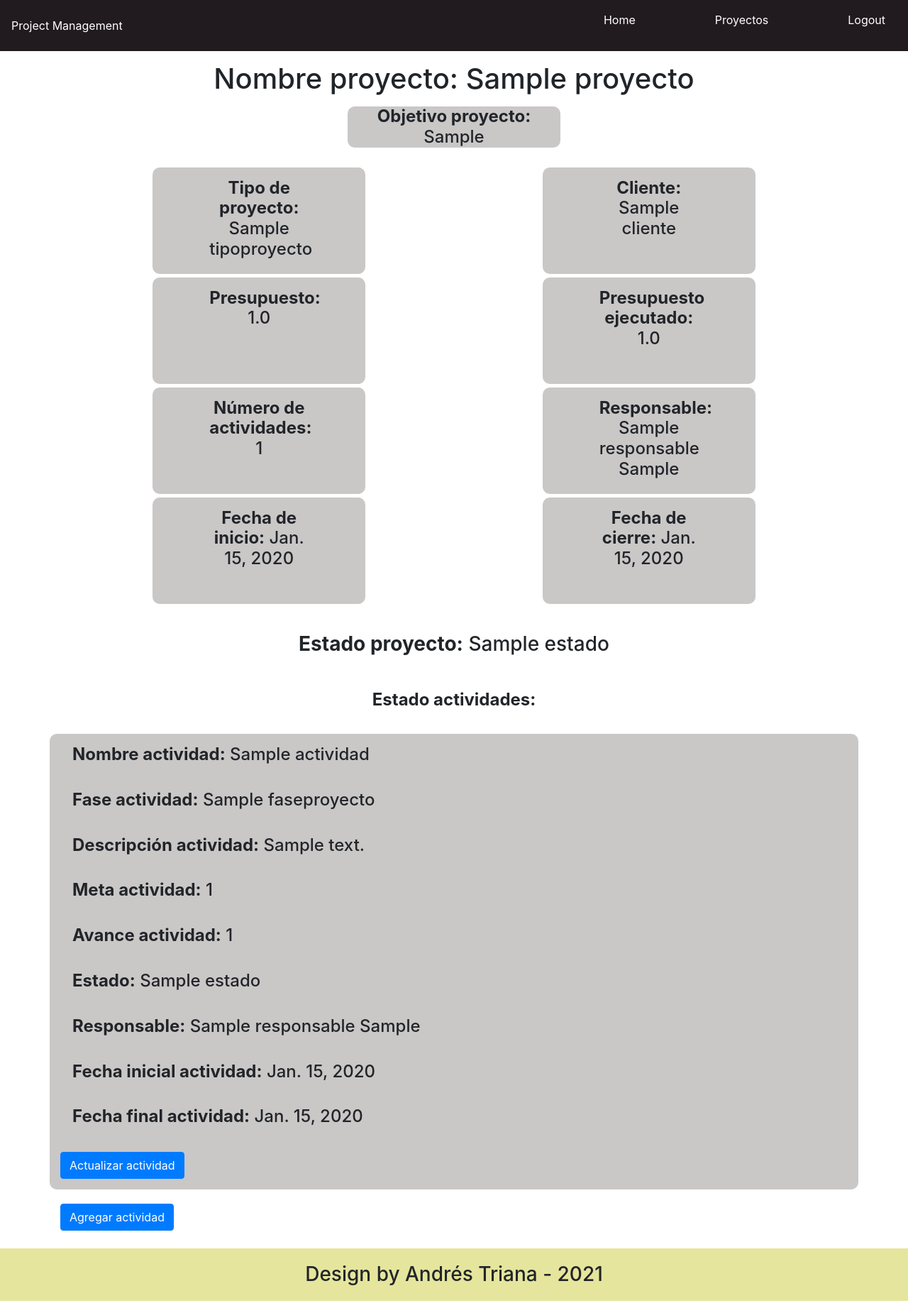
After one commit to engineerdelevop/project_management, a Django app: a page that uses base/templates/home.html in a window 1280 px wide. The commit adds this page. Shown: the whole page at 71% size. Run offline with Django 3.2, Linux system fonts and the light colour scheme; tables that the repository leaves empty hold one stand-in row (values such as "Sample post"); some libraries are stand-ins or nearby versions.

Commit message:
Actualización lista proyectos y estado proyecto, todo se muestra en pestañas aparte

```diff
--- /dev/null
+++ b/base/static/base/css/footer.css
@@ -0,0 +1,13 @@
+.footer{
+    background-color: rgb(229, 229, 157);
+}
+
+.footer_sector{
+    width:95%;
+    height:95%;
+    margin: 10px auto;
+}
+.footer_title{
+    text-align: center;
+    padding: 20px .5em;
+}
--- a/base/static/base/css/style.css
+++ b/base/static/base/css/home.css
@@ -1,4 +1,9 @@
 /*  paleta de colores #F5E8C7 , #DEBA9D , #9E7777 , #6F4C5B */
+.Resumen-general-proyectos{
+    text-align: center;
+    align-items: center;
+    padding: 55px .5em;
+}
 
 .resumen-total{
     text-align: center;
@@ -41,6 +46,7 @@
     background-color: #cac7c7;
 }
 
+
 .grid-proyectos{
     text-align: left;
     display: grid;
--- /dev/null
+++ b/base/static/base/css/proyecto.css
@@ -0,0 +1,82 @@
+.titulo-pryecto-page{
+    text-align: center;
+    align-items: center;
+    margin: 15px auto;
+    padding: 15px auto;
+}
+
+.grid-datos-proyectos{
+    justify-content: center;
+    display: grid;
+    grid-template-columns: repeat(2, 1fr);
+    padding: 20px .5em;
+    grid-auto-rows: auto;
+    grid-gap: 5px;
+
+}
+
+.dato-proyectos{
+    margin: auto;
+    padding: 15px 80px;
+    /* padding: 5px auto; */
+    text-align: center;
+    vertical-align: middle;
+    height: 150px;
+    width: 300px;
+    border-radius: 10px;
+    background-color: #cac7c7;
+}
+
+.dato-proyectos-objetivo{
+    margin: auto;
+    /* padding: 5px auto; */
+    align-items: center;
+    text-align: center;
+    vertical-align: middle;
+    height: auto;
+    width: 300px;
+    border-radius: 10px;
+    background-color: #cac7c7;
+}
+.estado-proyecto{
+    align-items: center;
+    text-align: center;
+    padding: 20px .5em;
+}
+
+.actividades{
+    /* margin: auto; */
+    margin: 5px auto;
+    padding: 5px auto;
+    /* padding: 5px auto; */
+    text-align: left;
+    vertical-align: middle;
+    border-radius: 10px;
+    background-color: #cac7c7;
+}
+
+.actividad-individual{
+    margin: 5px;
+    padding: 15px .5em;
+}
+
+.boton-actividad{
+    text-align: center;
+    align-items: center;
+    margin: 15px auto;
+    padding: 15px auto;
+}
+
+
+@media only screen and (max-width: 760px) {
+
+    .grid-datos-proyectos{
+        text-align: left;
+        display: grid;
+        grid-template-columns: repeat(1, 1fr);
+        padding: 20px .5em;
+        grid-auto-rows: auto;
+        grid-gap: 5px;
+
+    }
+}
--- a/base/templates/home.html
+++ b/base/templates/home.html
@@ -13,7 +13,9 @@
 
     <link rel="stylesheet" href="{% static "base/css/login.css" %}"/>
     <link rel="stylesheet" href="{% static "base/css/nav.css" %}"/>
-    <link rel="stylesheet" href="{% static "base/css/style.css" %}"/>
+    <link rel="stylesheet" href="{% static "base/css/footer.css" %}"/>
+    <link rel="stylesheet" href="{% static "base/css/home.css" %}"/>
+    <link rel="stylesheet" href="{% static "base/css/proyecto.css" %}"/>
 
     <!-- BOOTSTRAP -->
 
@@ -28,7 +30,7 @@
     <!-- Chart js -->
     <script src="https://cdn.jsdelivr.net/npm/chart.js"></script>
 
-    <title>Project Manage</title>
+    <title>Project Management</title>
 </head>
 <body>
 
@@ -36,7 +38,7 @@
     <section>
         <header class="header">
             <nav class="navbar">
-                <a href="" class="nombre-logo">Project manages</a>
+                <a href="{% url 'base:home' %}" class="nombre-logo">Project Management</a>
 
                 <!-- Icons -->
                 <!-- <span class="icon-facebook"></span> -->
@@ -50,10 +52,10 @@
 
                 <ul class="nav-menu">
                     <li class="nav-item">
-                        <a href="" class="nav-link">Home</a>
+                        <a href="{% url 'base:home' %}" class="nav-link">Home</a>
                     </li>
                     <li class="nav-item">
-                        <a href="" class="nav-link">Proyectos</a>
+                        <a href="{% url 'base:lista_proyecto' %}" class="nav-link">Proyectos</a>
                     </li>
                     <li class="nav-item">
                         <a href="{% url 'base:logout' %}" class="nav-link">Logout</a>
@@ -70,6 +72,13 @@
     <!-- END NAV -->
     {% block cuerpo %}
     <!-- resumen -->
+    <section>
+        <div class="container">
+            <div>
+                <h1 class="Resumen-general-proyectos">Resumen general proyectos</h1>
+            </div>
+        </div>
+    </section>
     <section>
         <div class="container">
             <!-- <p>El numero de proyectos es:  {{No_proyectos}}</p> -->
@@ -100,6 +109,106 @@
             </div>
         </div>
     </section>
+    <p></p>
+    <!-- graficas -->
+    <section>
+        <div class="container">
+            <div class="row">
+                <div class="col-12 col-sm-12 col-md-6">
+                    <div class="">
+                        <canvas id="bar-chart" height="320"></canvas>
+                        <script>
+                            var labels = {{ labelsPresupuesto|safe }}
+                            var data1 = {{ dataPresupuestos|safe }}
+                            var data2 = {{ dataEjecutado|safe }}
+
+                            let miCanvas1 = document.getElementById('bar-chart').getContext("2d");
+
+                            var chart2 = new Chart(miCanvas1, {
+                                    type: "bar",
+                                    data: {
+                                    labels: labels,
+                                    datasets: [
+                                            {
+                                            data: data1,
+                                            label: 'Presupuesto',
+                                            backgroundColor:'#03a9fc',
+                                            },
+                                            {
+                                            data: data2,
+                                            label: 'Ejecutado',
+                                            backgroundColor:'#FF5733',
+                                            }
+                                            ]
+                                        },
+                                    options: {
+                                    responsive: true,
+                                    maintainAspectRatio: false,
+                                    plugins: {
+                                        title: {
+                                        display: true,
+                                        text: 'Presupuesto por proyecto',
+                                        padding: {
+                                                top: 10,
+                                                bottom: 30
+                                                }
+                                            }
+                                        }
+                                    }
+                                })
+                        </script>
+                    </div>
+                </div>
+                <div class="col-12 col-sm-12 col-md-6">
+                    <div class="">
+                        <canvas id="pie-chart" height="320"></canvas>
+                        <script>
+                            var labels = {{ labels|safe }}
+                            var data = {{ data|safe }}
+
+                            let miCanvas2 = document.getElementById('pie-chart').getContext("2d");
+
+                            var chart2 = new Chart(miCanvas2, {
+                                    type: "pie",
+                                    data: {
+                                    labels: labels,
+                                    datasets: [
+                                            {
+                                            data: data,
+                                            label: 'Nombre cliente',
+                                            backgroundColor:'#03a9fc',
+                                            },
+                                            ]
+                                        },
+                                    options: {
+                                    responsive: true,
+                                    maintainAspectRatio: false,
+                                    plugins: {
+                                        title: {
+                                        display: true,
+                                        text: 'Número de proyectos por cliente',
+                                        padding: {
+                                                top: 10,
+                                                bottom: 30
+                                                }
+                                            }
+                                        }
+                                    }
+                                })
+                        </script>
+                    </div>
+
+                </div>
+            </div>
+        </div>
+    </section>
+    <section>
+        <div class="container">
+            <div>
+                <h2 class="Resumen-general-proyectos">Resumen proyectos</h2>
+            </div>
+        </div>
+    </section>
 
     <!-- Proyectos -->
     <section>
@@ -120,7 +229,7 @@
                 </div>
                 <!-- cliente-->
                 <div class="">
-                    <h4 class=""><strong>Cliente: </strong> {{proyecto.cliente}}</h4>
+                    <h4 class=""><strong>Cliente: </strong> {{proyecto.cliente.nombreCliente}}</h4>
                 </div>
                 <!-- Presupuesto -->
                 <div class="">
@@ -151,7 +260,8 @@
                 <h4><strong>Estado proyecto:</strong>  {{proyecto.estado}}</h4>
             </div>
             <div>
-                <button type="button" class="btn btn-primary">ir al proyecto</button>
+                <!-- <button type="button" class="btn btn-primary">ir al proyecto </button> -->
+                <a href="{% url 'base:detalle_proyecto' proyecto.slug %}"><h2 class="btn btn-primary" >{{proyecto.nombre}}</h2></a>
             </div>
         </div>
         {% endfor %}
@@ -199,33 +309,24 @@
 
     <!-- footer -->
     <section>
-        <div class="footer_part1">
-            <div class="footer_part2">
-                <div class="row">
+        <div class="footer">
+            <div class="footer_sector">
+                <!-- <div class="row">
                     <div class="col-12 col-sm-7 col-md-7">
-                        <h3 class="titulo-footer">Realizado por:</h3>
+                        <h3 class="footer_title">Realizado por:</h3>
 
-                        <h4 class="titulo-footer"></h4>
-                        <!-- <p>Lorem ipsum dolor sit amet consectetur, adipisicing elit. Placeat accusantium consectetur facere rem et atque quae eveniet impedit, sunt est unde dolorem fuga sequi a animi officia voluptate ratione asperiores!</p> -->
+                        <h4 class="footer_title"></h4>
+
                         <p></p>
                     </div>
                     <div class="col-11 col-sm-3 col-md-3">
                         <div>
-                            <h3 class="titulo-footer">Contacto</h3>
+                            <h3 class="footer_title">Contacto</h3>
                         </div>
-                        <!-- <div class="grid_tool">
-                            <a href="{{ sociales.facebook }}" class="color-icon color-social" target="_blank"><span class="icon-facebook"></span></a>
-                            <a href="{{ sociales.twitter }}" class="color-icon color-social" target="_blank"><span class="icon-twitter"></span></a>
-                            <a href="{{ sociales.instagram }}" class="color-icon color-social" target="_blank"><span class="icon-instagram"></span></a>
-                            <a href="{{ sociales.github }}" class="color-icon color-social" target="_blank"><span class="icon-github"></span></a>
-                            <a href="{{ sociales.linkedin }}" class="color-icon color-social" target="_blank"><span class="icon-linkedin"></span></a>
-                            <a href="mailto:andrestrianareina@outlook.com" class="color-icon color-social"><span class="icon-mail_outline"></span></a>
-                            <a href="{{ sociales.web }}" class="color-icon color-social" target="_blank"><span class="icon-info-circle"></span></a>
-                        </div> -->
                     </div>
-                </div>
+                </div> -->
                 <div>
-                    <p class="pDesing">Design by Andrés Triana - 2021</p>
+                    <h3 class="footer_title">Design by Andrés Triana - 2021</h3>
                 </div>
             </div>
         </div>
--- /dev/null
+++ b/base/templates/proyecto.html
@@ -0,0 +1,128 @@
+{% extends 'home.html' %}
+{% load static %}
+{% load humanize %}
+
+
+{% block cuerpo %}
+
+<section>
+    <div>
+        <h1 class="titulo-pryecto-page">Nombre proyecto: {{NombreProyecto.nombre}}</h1>
+    </div>
+</section>
+
+<!-- Listar información del proyecto -->
+<section>
+    <div class="container">
+        <div class="dato-proyectos-objetivo">
+            <h4 class=""><strong>Objetivo proyecto:</strong>  {{NombreProyecto.objetivo}}</h4>
+        </div>
+        <div class="grid-datos-proyectos">
+            <!-- Titulo proyecto -->
+            <!-- objetivo proyecto -->
+
+            <!-- tipo de proyecto -->
+            <div class="dato-proyectos">
+                <h4 class=""><strong>Tipo de proyecto:</strong>  {{NombreProyecto.tipo}}</h4>
+            </div>
+            <!-- cliente-->
+            <div class="dato-proyectos">
+                <h4 class=""><strong>Cliente: </strong> {{NombreProyecto.cliente.nombreCliente}}</h4>
+            </div>
+            <!-- Presupuesto -->
+            <div class="dato-proyectos">
+                <h4 class=""><strong>Presupuesto:</strong>  {{NombreProyecto.presupuesto|intcomma}}</h4>
+            </div>
+            <!-- Presupuesto -->
+            <div class="dato-proyectos">
+                <h4 class=""><strong>Presupuesto ejecutado:</strong>  {{NombreProyecto.presupuesto_ejecutado|intcomma}}</h4>
+            </div>
+            <!-- Numero de actividades -->
+            <div class="dato-proyectos">
+                <h4 class=""><strong>Número de actividades:</strong>  {{NombreProyecto.numero_activdades|intcomma}}</h4>
+            </div>
+            <!-- Responsable -->
+            <div>
+                <h4 class="dato-proyectos"><strong>Responsable: </strong> {{NombreProyecto.responsable}}</h4>
+            </div>
+            <!-- fecha inicial-->
+            <div class="dato-proyectos">
+                <h4 class=""><strong>Fecha de inicio:</strong>  {{NombreProyecto.fecha_inicial}}</h4>
+            </div>
+            <!-- fecha final -->
+            <div class="dato-proyectos">
+                <h4 class=""><strong>Fecha de cierre:</strong>  {{NombreProyecto.fecha_final}}</h4>
+            </div>
+        </div>
+
+        <!-- <div>
+            <button type="button" class="btn btn-primary">ir al proyecto</button>
+        </div> -->
+    </div>
+</section>
+
+<section>
+    <div>
+        <div class="container estado-proyecto">
+            <h3><strong>Estado proyecto:</strong>  {{NombreProyecto.estado}}</h3>
+        </div>
+        <div class="container estado-proyecto">
+            <h4><strong>Estado actividades:</strong></h4>
+        </div>
+    </div>
+</section>
+
+<!-- Listar actividades -->
+<section>
+    {% for ListarActividad in ListarActividades %}
+    <div class="container actividades">
+        <div>
+            <h4 class="actividad-individual"><strong>Nombre actividad:</strong>  {{ListarActividad.nombre_actividad}}</h4>
+        </div>
+        <div>
+            <h4 class="actividad-individual"><strong>Fase actividad:</strong>  {{ListarActividad.fase}}</h4>
+        </div>
+        <div>
+            <h4 class="actividad-individual"><strong>Descripción actividad:</strong>  {{ListarActividad.descripcion}}</h4>
+        </div>
+        <div>
+            <h4 class="actividad-individual"><strong>Meta actividad:</strong>  {{ListarActividad.meta}}</h4>
+        </div>
+        <div>
+            <h4 class="actividad-individual"><strong>Avance actividad:</strong>  {{ListarActividad.avance}}</h4>
+        </div>
+        <div>
+            <h4 class="actividad-individual"><strong>Estado:</strong>  {{ListarActividad.estado}}</h4>
+        </div>
+        <div>
+            <h4 class="actividad-individual"><strong>Responsable:</strong>  {{ListarActividad.responsable}}</h4>
+        </div>
+        <div>
+            <h4 class="actividad-individual"><strong>Fecha inicial actividad:</strong>  {{ListarActividad.fecha_inicial}}</h4>
+        </div>
+        <div>
+            <h4 class="actividad-individual"><strong>Fecha final actividad:</strong>  {{ListarActividad.fecha_final}}</h4>
+        </div>
+        <div>
+            <!-- <button type="button" class="btn btn-primary">ir al proyecto </button> -->
+            <a href=""><h2 class="boton-actividad btn btn-primary" >Actualizar actividad</h2></a>
+        </div>
+    </div>
+
+    {% endfor %}
+</section>
+
+<!-- Agregar actividad -->
+<section>
+    <div class="container">
+        <div>
+            <div>
+                <!-- <button type="button" class="btn btn-primary">ir al proyecto </button> -->
+                <a href=""><h2 class="boton-actividad btn btn-primary" >Agregar actividad</h2></a>
+            </div>
+        </div>
+    </div>
+
+</section>
+
+{% endblock cuerpo %}
--- a/base/urls.py
+++ b/base/urls.py
@@ -4,10 +4,13 @@ from django.urls import path
 from django.contrib.auth import login,logout
 from django.contrib.auth.decorators import login_required
 from base import views
-from .views import Inicio, Login, logoutUsuario
+from .views import Inicio, Login, logoutUsuario, DetalleProyecto, listaProyecto
 
 urlpatterns = [
     path('',login_required(Inicio.index), name="home"),
     path('accounts/login/',Login.as_view(), name='login'),
-    path('logout/', login_required(logoutUsuario) , name ='logout')
+    path('logout/', login_required(logoutUsuario) , name ='logout'),
+    path('lista_proyectos/',listaProyecto.as_view(), name = 'lista_proyecto'),
+    path('<slug:slug>/',DetalleProyecto.as_view(), name = 'detalle_proyecto'),
+
 ]
--- a/base/views.py
+++ b/base/views.py
@@ -12,8 +12,8 @@ from django.views.generic.edit import FormView
 from django.contrib.auth import login, logout
 from .forms import FormularioLogin
 
-#
-from django.views.generic import ListView
+# para listar proyectos
+from django.views.generic import ListView, View, DetailView
 
 #
 from .models import *
@@ -21,8 +21,15 @@ from .models import *
 # resumen principal, sumar, restar, contar
 
 import pandas as pd
-from django.db.models import Sum, Max, Min, Avg, Count
+from django.db.models import Sum, Max, Min, Avg, Count, OuterRef, Subquery
+
+# Paginator
 from django.core.paginator import Paginator
+
+# pivot table
+from django_pivot.pivot import pivot
+from django_pivot.histogram import histogram
+
 
 
 
@@ -57,8 +64,18 @@ def logoutUsuario(request):
     logout(request)
     return HttpResponseRedirect('/accounts/login/')
 
+#####################
+###### actualiación numero de tareas
 
-
+def ActualizarActividades(id):
+    try:
+        proyecto = Proyecto.objects.get(id = id)
+    except:
+        NombreProyecto = None
+    actividades = Actividad.objects.filter(proyecto_id = proyecto).count()
+    updateActividades = Proyecto.objects.get(id = id)
+    updateActividades.numero_activdades = actividades
+    updateActividades.save()
 
 #####################
 ###### home resumen proyectos
@@ -67,29 +84,133 @@ class Inicio(ListView):
 
     def index(request):
 
-        # Cuenta el numero de proyectos
+        ########### Cuenta el numero de proyectos
         NoProyectos = Proyecto.objects.values('nombre').count()
-        # Cuenta el numero de proyectos sin iniciar
+        ########### Cuenta el numero de proyectos sin iniciar
         NoSinIniciar = Proyecto.objects.filter(estado_id = 1).count()
-        # Cuenta el numero de proyectos en proceso
+        ########### Cuenta el numero de proyectos en proceso
         NoEnProceso = Proyecto.objects.filter(estado_id = 2).count()
-        # Cuneta e numero de proyectos finalizados
+        ########### Cuenta e numero de proyectos finalizados
         NoFinalizados = Proyecto.objects.filter(estado_id = 3).count()
 
+        ########### Graficas pie estado proyectos
+        # primera versión
+        #queryset = Proyecto.objects.select_related('cliente').values('cliente').annotate(cliente_count=Count('cliente'))
+        #data = list(queryset.values_list('cliente_count', flat=True))
+        #labels = list(queryset.values_list('cliente', flat=True))
 
-        # muestra los proyectos
+        qs = Proyecto.objects.select_related('cliente').annotate(cliente_count=Count('cliente'))
+        lenQs = len(qs)
+        empresas = []
+        for q in qs:
+            empresas.append(q.cliente.nombreCliente)
+
+        df_empresa = pd.DataFrame()
+        df_empresa['Empresas'] = empresas
+        df_empresa['Cantidad'] = 1
+
+        GruopyBtEmpresa = df_empresa.groupby(['Empresas']).sum().reset_index()
+        labels = GruopyBtEmpresa['Empresas'].tolist()
+        data = GruopyBtEmpresa['Cantidad'].tolist()
+
+
+
+
+        ########### Grafica presupuestos
+        labelsPresupuesto = []
+        dataPresupuestos = []
+        dataEjecutado= []
+
+        queryset = Proyecto.objects.order_by('id')
+        for proyecto in queryset:
+            labelsPresupuesto.append(proyecto.nombre)
+            dataPresupuestos.append(proyecto.presupuesto)
+            dataEjecutado.append(proyecto.presupuesto_ejecutado)
+
+
+
+        ########### muestra los proyectos
         proyectos = Proyecto.objects.get_queryset().order_by('estado_id')
 
+        ########### Actualiza las actividades de cada proyecto de manera automatica en el inicio del home
+        obj= Proyecto.objects.values('id').values_list('id', flat=True)
+        list1=list(obj)
+        for i in list1:
+            lista_actualización = ActualizarActividades(i)
+            i
+
+        ########### paginator que muestra 2 proyectos por pagina
         paginator = Paginator(proyectos,2)
         pagina = request.GET.get('page')
         proyectos = paginator.get_page(pagina)
 
 
         context = {
+            ######## resumen proyectos
             'NoProyectos':NoProyectos,
             'NoSinIniciar':NoSinIniciar,
             'NoEnProceso':NoEnProceso,
             'NoFinalizados':NoFinalizados,
+
+            ######## proyectos para paginator
             'proyectos':proyectos,
+
+            ######## para graficas
+            #### presupuesto
+            'labelsPresupuesto':labelsPresupuesto,
+            'dataPresupuestos':dataPresupuestos,
+            'dataEjecutado':dataEjecutado,
+            #### distribución clientes
+            'data':data,
+            'labels':labels,
+            #
+            'lista_actualización':lista_actualización,
         }
         return render(request,'home.html',context)
+
+#####################
+###### información proyectos
+class DetalleProyecto(DetailView):
+
+    def get(self,request,slug,*args,**kwargs):
+
+        # Mostrar información del proyecto
+        try:
+            NombreProyecto = Proyecto.objects.get(slug = slug)
+
+        except:
+            NombreProyecto = None
+
+        # Numerar las actividades del proyecto
+        #actividades = Actividad.objects.filter(proyecto_id = NombreProyecto).count()
+
+        #updateActividades = Proyecto.objects.get(slug = slug)
+        #updateActividades.numero_activdades = actividades
+        #updateActividades.save()
+
+        # listar actividades del proyecto
+        ListarActividades = Actividad.objects.filter(proyecto_id = NombreProyecto)
+
+        contexto = {
+            'NombreProyecto':NombreProyecto,
+            'ListarActividades':ListarActividades,
+        }
+        return render(request,'proyecto.html',contexto)
+
+
+class listaProyecto(DetailView):
+
+    def get(self,request,*args,**kwargs):
+
+        # listar proyectos
+        ListarProyectos = Proyecto.objects.get_queryset().order_by('estado_id')
+
+        ########### paginator que muestra 4 proyectos por pagina
+        paginator = Paginator(ListarProyectos,4)
+        pagina = request.GET.get('page')
+        ListarProyectos = paginator.get_page(pagina)
+
+        contexto = {
+            'ListarProyectos':ListarProyectos,
+        }
+        return render(request,'listaProyectos.html',contexto)
```
Also changed, not shown: base/models.py (+5 -3 lines), base/templates/listaProyectos.html (added, +123 -0 lines), base/migrations/0006_proyecto_slug.py (added), base/migrations/0007_auto_20210929_0129.py (added), base/migrations/0008_actividad_responsable.py (added), base/migrations/0009_auto_20211005_0145.py (added), 2 other files.
